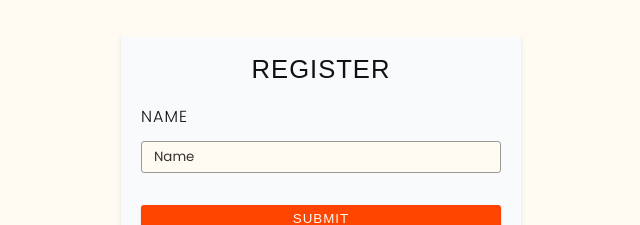
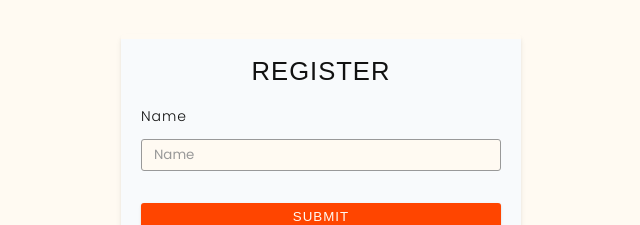
Before and after one commit to Nimira43/Pen-Icon-Animation, a React (Vite) app: page /register in a window 1280 px wide. Shown: the part 224-449 px from the top of the page, without its empty margins (319-959 px from the left). Built offline with nearby package versions, Linux system fonts and the light colour scheme; a web font is replaced by a local one.

Commit message:
Make changes to .form-label class - reduced size and now capitalised. Also updated input attributes and created a new input::placeholder styles.

```diff
--- a/src/assets/css/index.css
+++ b/src/assets/css/index.css
@@ -220,9 +220,9 @@ button:disabled {
 
 .form-label {
   display: block;
-  font-size: var(--small-text);
+  font-size: var(--size-14);
   margin-bottom: var(--size-12);
-  text-transform: uppercase;
+  text-transform: capitalize;
   letter-spacing: var(--letter-spacing);
   line-height: 1.5;
 }
@@ -253,7 +253,7 @@ button:disabled {
   height: var(--rem-7);
 }
 
-::placeholder {
+input::placeholder {
   font-family: inherit;
   color: var(--grey-medium);
 }
--- a/src/pages/Register.jsx
+++ b/src/pages/Register.jsx
@@ -14,7 +14,7 @@ const Register = () => {
             id='name'
             name='name'
             className='form-input'
-            defaultValue='Name'
+            placeholder='Name'
             required
           />
         </div>
```
